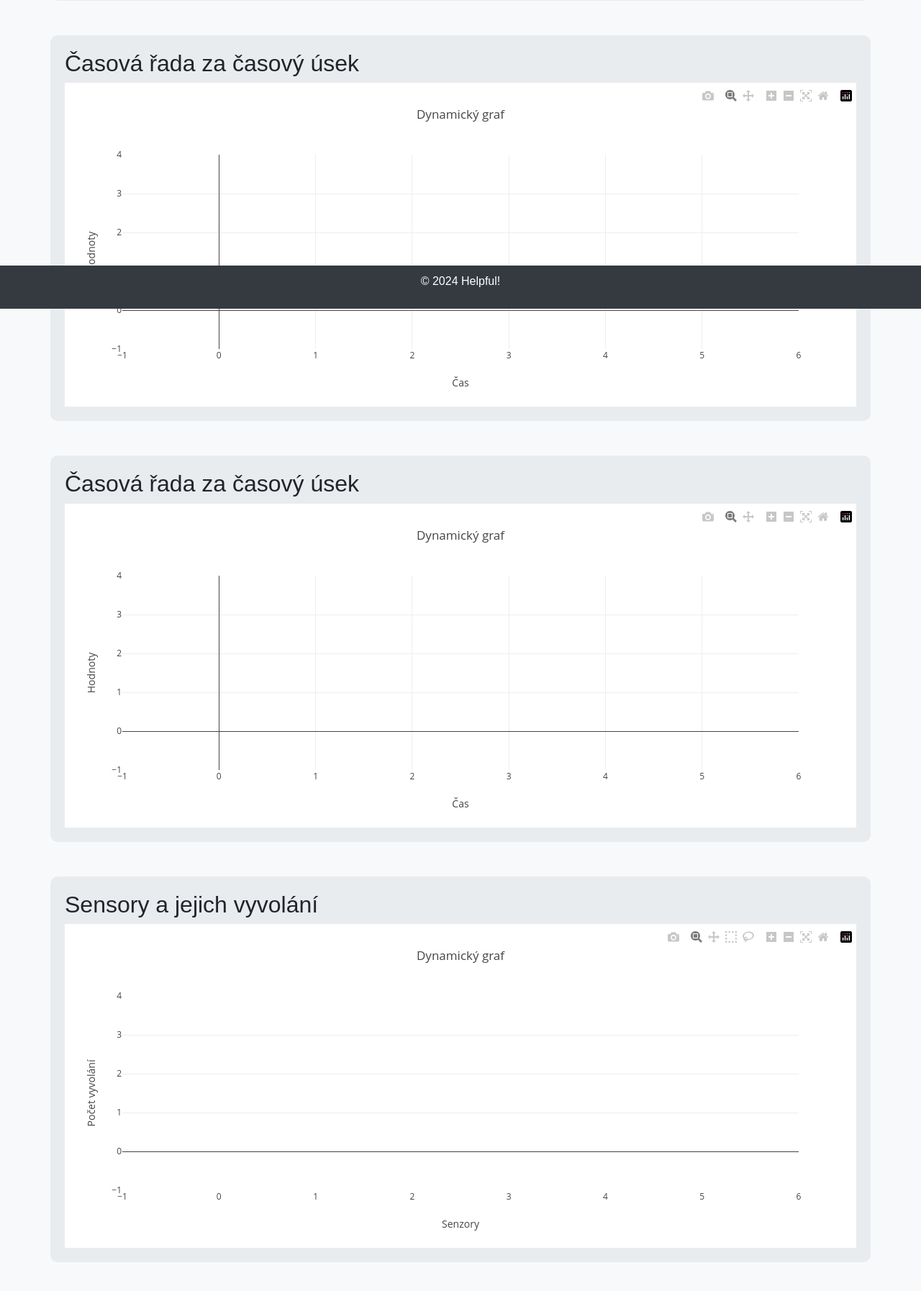
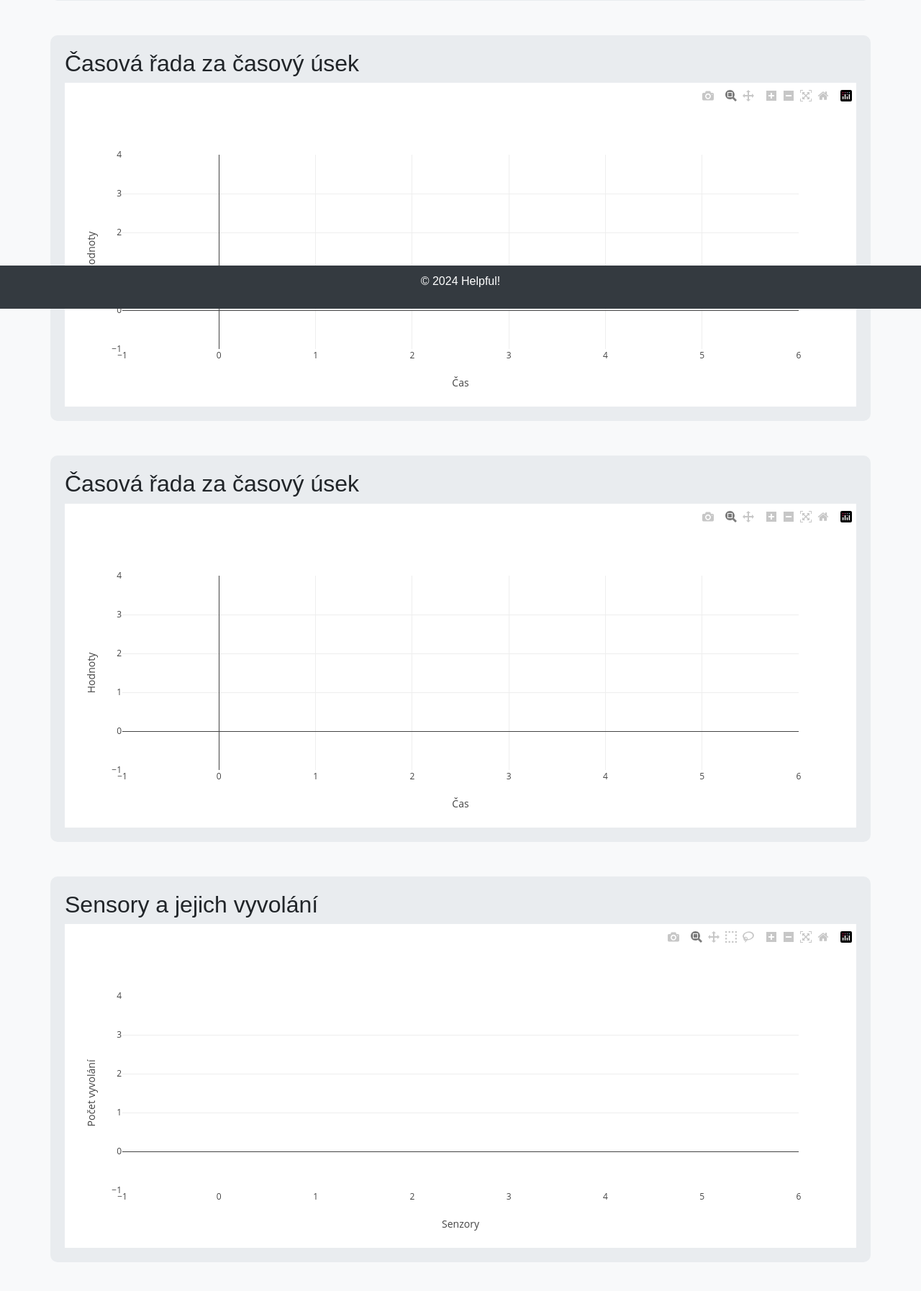
Before and after one commit to Matav5/Hackithon24, a Flask app: template templates/home.html in a window 1280 px wide. Shown: the part 371-2165 px from the top of the page at 72% size. Run offline with Flask 3, Linux system fonts and the light colour scheme; the template is opened without the code that fills it, so the values that code supplies are empty; some libraries are stand-ins or nearby versions.

Commit message:
Update home.html

```diff
--- a/templates/home.html
+++ b/templates/home.html
@@ -41,21 +41,21 @@ document.addEventListener('DOMContentLoaded', function() {
 
     var layoutS = {
         autosize: true,
-        title: 'Dynamický graf',
+
         xaxis: { title: 'Čas' },
         yaxis: { title: 'Hodnoty' }
     };
 
     var layoutH = {
         autosize: true,
-        title: 'Dynamický graf',
+
         xaxis: { title: 'Čas' },
         yaxis: { title: 'Hodnoty' }
     };
 
     var layoutSensor = {
         autosize: true,
-        title: 'Dynamický graf',
+
         xaxis: { title: 'Senzory' },
         yaxis: { title: 'Počet vyvolání' }
     };
```
